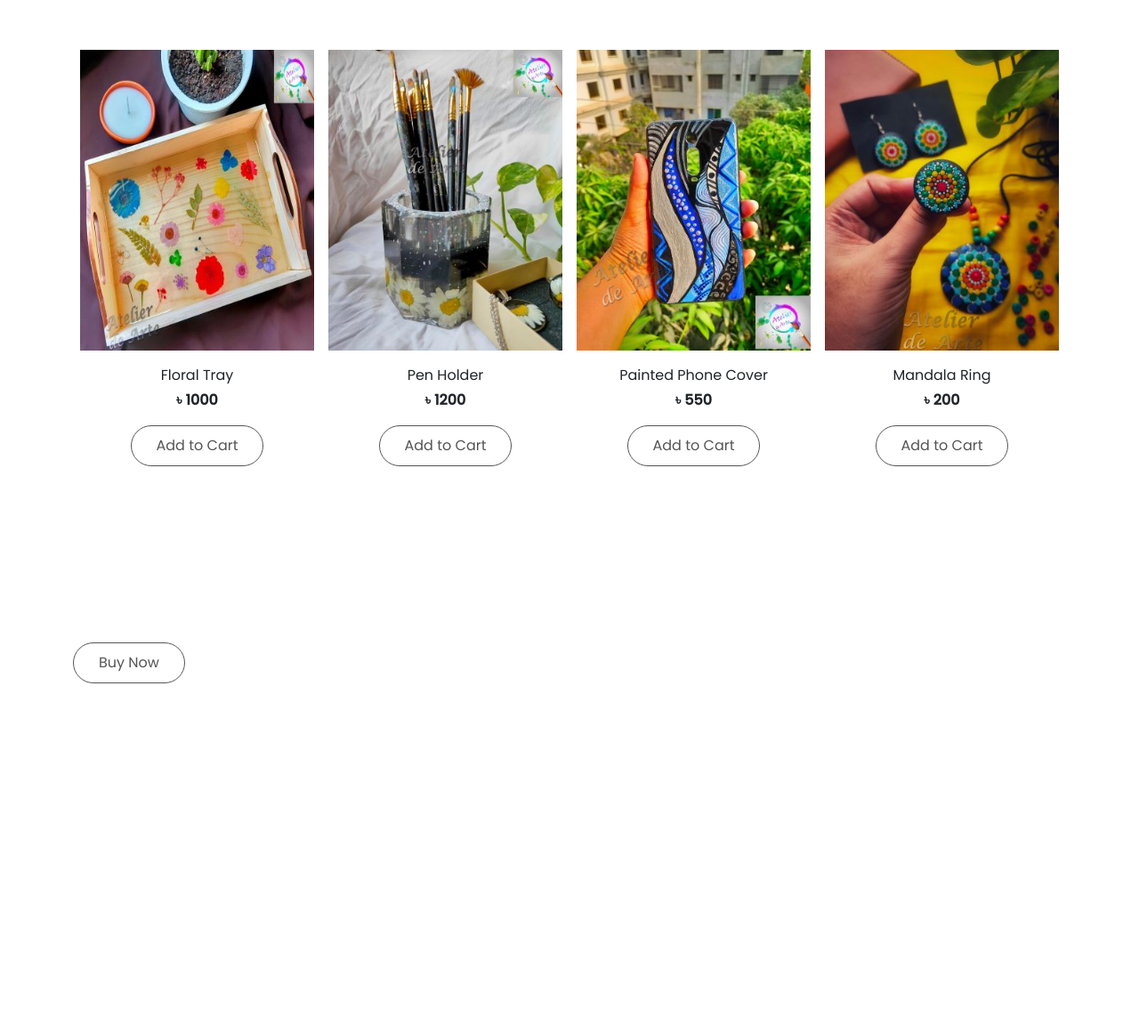
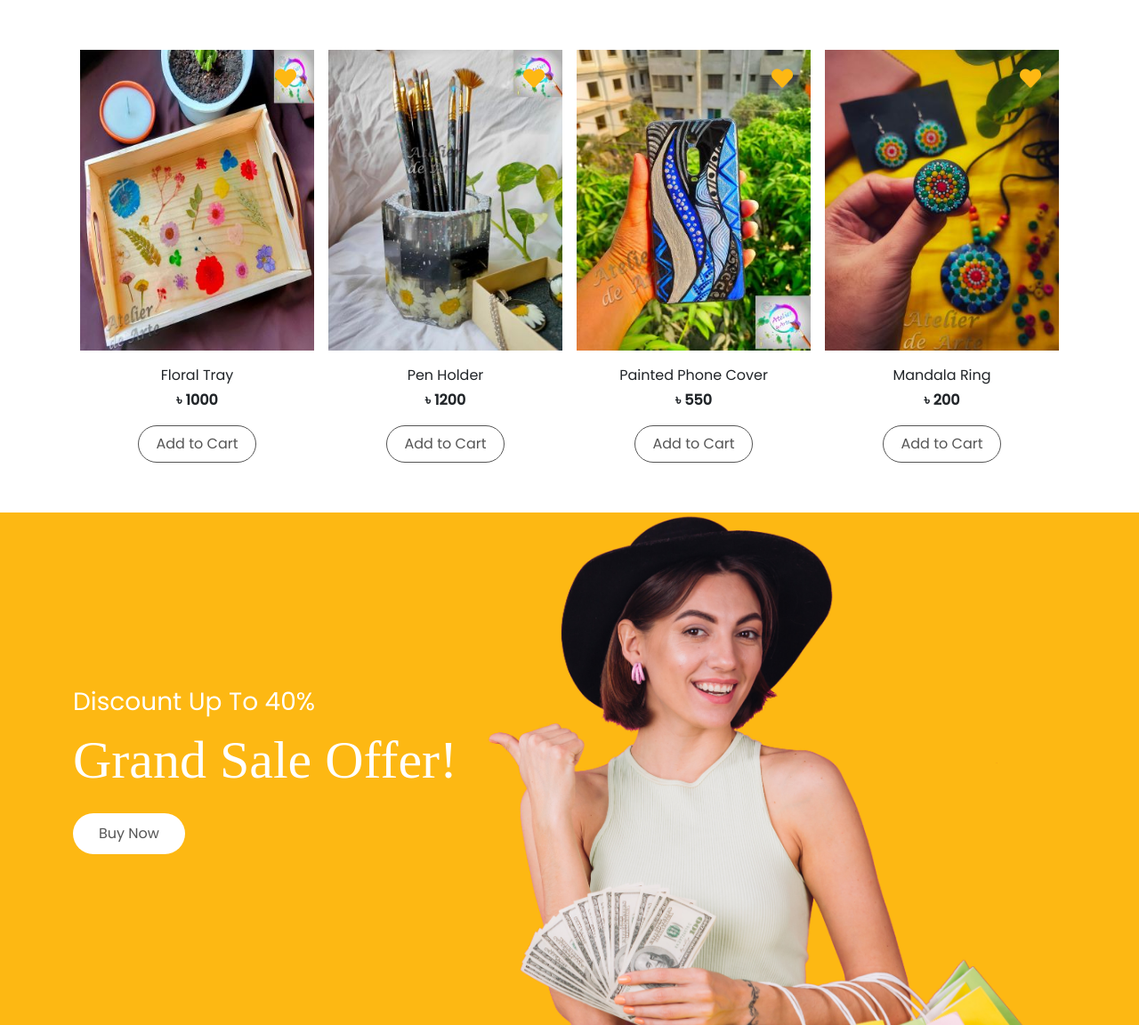
Before and after one commit to Rashiit2004/Atelier-de-Arte, a plain HTML site: page index.html in a window 1280 px wide. Shown: the part 2783-3935 px from the top of the page at 89% size. Before the commit the page ends 3599 px from the top, so only its background shows below. Drawn offline with nearby package versions, Linux system fonts and the light colour scheme; a web font is replaced by a local one.

Commit message:
Update main.css
Mahbubur Rahman commits

```diff
--- a/css/main.css
+++ b/css/main.css
@@ -96,3 +96,40 @@ body{
     height: 46px;
     border-radius: 50%;
 }
+
+/* special */
+.special-img span{
+    top: 20px;
+    right: 20px;
+}
+.special-list .btn{
+    padding: 8px 20px!important;
+}
+.special-img img{
+    -webkit-transition: all 0.3s ease;
+    -o-transition: all 0.3s ease;
+    transition: all 0.3s ease;
+}
+.special-img:hover img{
+    -webkit-transform: scale(1.2);
+        -ms-transform: scale(1.2);
+            transform: scale(1.2);
+}
+
+/* offers */
+#offers{
+    background: url(../images/offer_img.jpg) center/cover no-repeat;
+}
+#offers .row{
+    min-height: 60vh;
+}
+.offers-content span{
+    font-size: 28px;
+}
+.offers-content h2{
+    font-size: 60px;
+    font-family: var(--lg-font);
+}
+.offers-content .btn{
+    border-color: transparent!important;
+}
```
